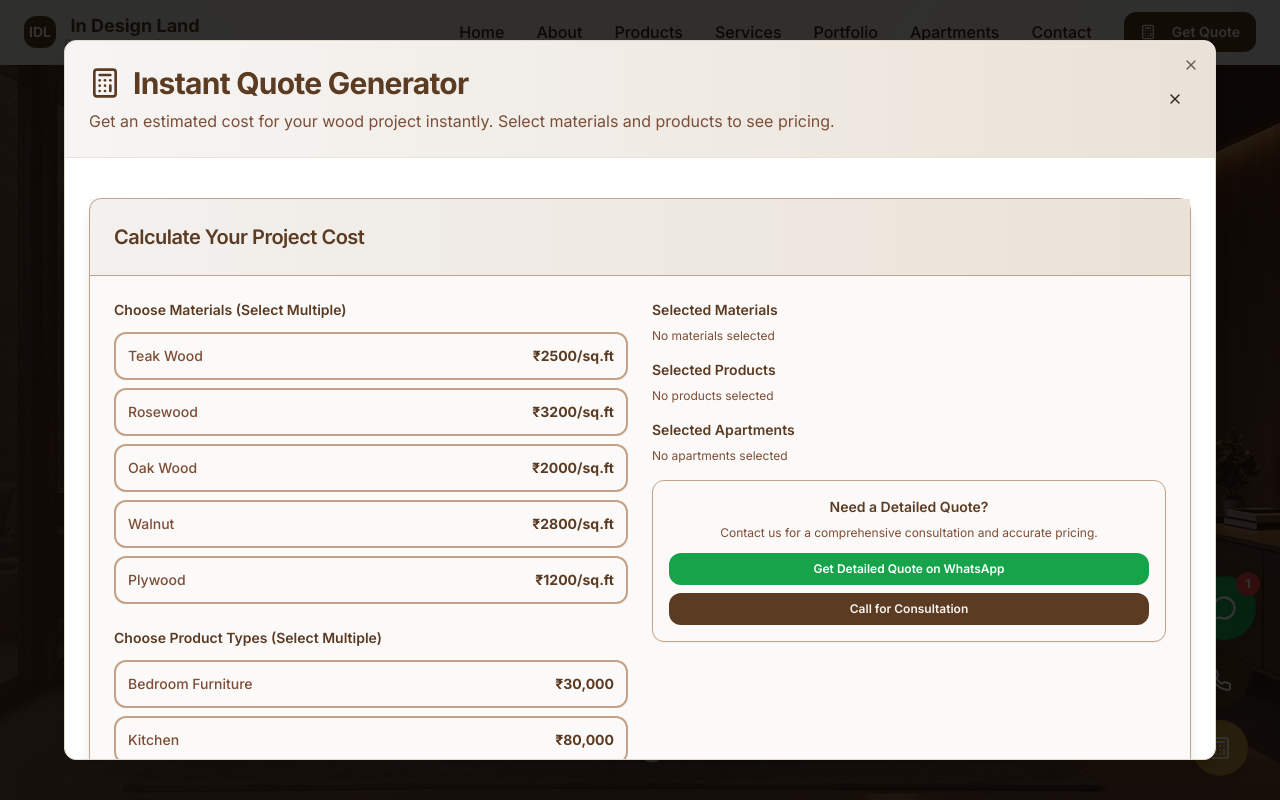
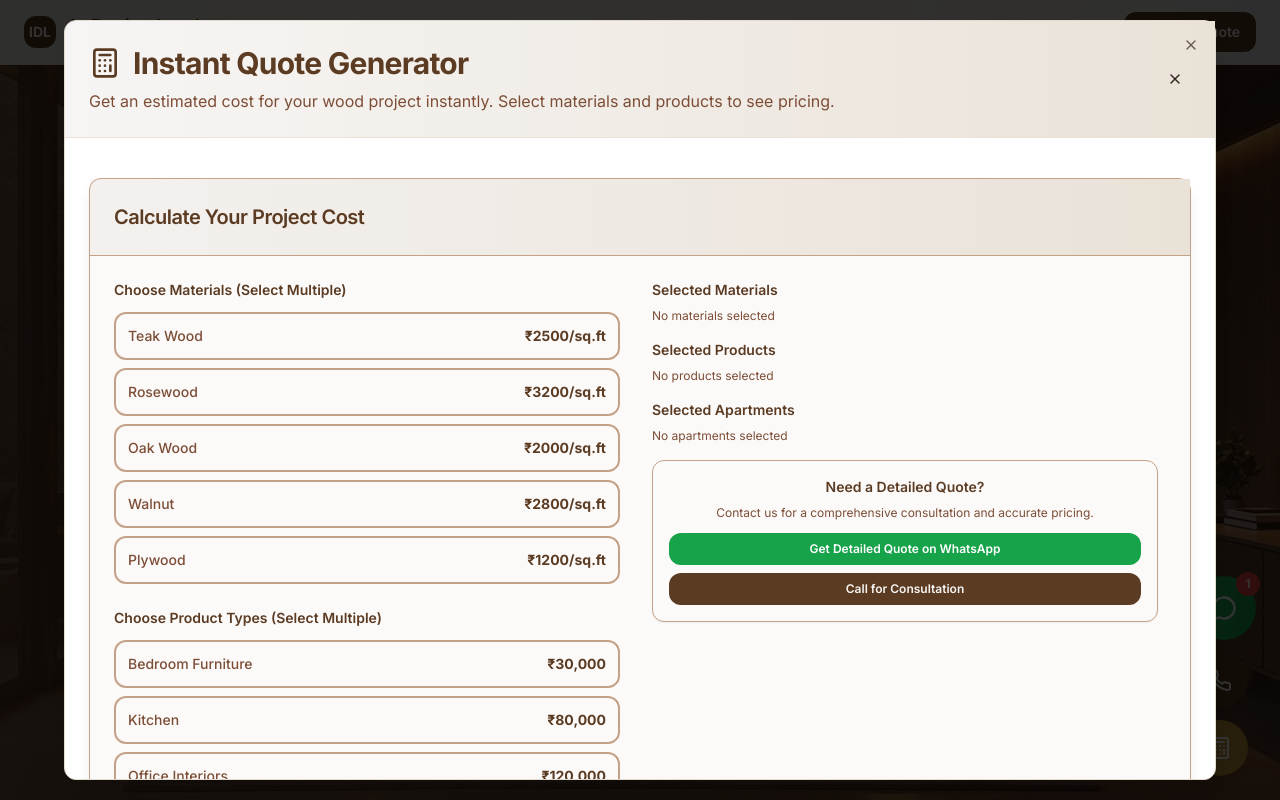
Before and after one commit to shivareddy2002/woodland-crafted-designs, a React (Vite) app: page / in a window 1280 px wide. Both pictures are taken after a click on the button "Get Quote". Shown: the top 800 px of the page. Built offline with nearby package versions, Linux system fonts and the light colour scheme.

Commit message:
Fix scrolling issue in quote generator

```diff
--- a/src/components/QuoteGeneratorModal.tsx
+++ b/src/components/QuoteGeneratorModal.tsx
@@ -102,15 +102,15 @@ const QuoteGeneratorModal = ({ isOpen, onClose }: QuoteGeneratorModalProps) => {
 
   return (
     <Dialog open={isOpen} onOpenChange={onClose}>
-      <DialogContent className="max-w-6xl max-h-[90vh] p-0 bg-white overflow-hidden">
-        <DialogHeader className="p-6 border-b border-wood-light bg-gradient-to-r from-primary/5 to-wood-light">
+      <DialogContent className="max-w-6xl max-h-[95vh] p-0 bg-white flex flex-col">
+        <DialogHeader className="p-4 sm:p-6 border-b border-wood-light bg-gradient-to-r from-primary/5 to-wood-light flex-shrink-0">
           <div className="flex items-center justify-between">
             <div>
-              <DialogTitle className="text-3xl font-bold text-primary flex items-center">
-                <Calculator className="w-8 h-8 mr-3" />
+              <DialogTitle className="text-2xl sm:text-3xl font-bold text-primary flex items-center">
+                <Calculator className="w-6 h-6 sm:w-8 sm:h-8 mr-2 sm:mr-3" />
                 Instant Quote Generator
               </DialogTitle>
-              <p className="text-wood-dark mt-2">
+              <p className="text-wood-dark mt-2 text-sm sm:text-base">
                 Get an estimated cost for your wood project instantly. Select materials and products to see pricing.
               </p>
             </div>
@@ -118,24 +118,24 @@ const QuoteGeneratorModal = ({ isOpen, onClose }: QuoteGeneratorModalProps) => {
               variant="ghost"
               size="sm"
               onClick={onClose}
-              className="h-8 w-8 p-0"
+              className="h-8 w-8 p-0 flex-shrink-0"
             >
               <X className="h-4 w-4" />
             </Button>
           </div>
         </DialogHeader>
 
-        <div className="p-6 overflow-y-auto">
-          <Card className="border-wood-medium shadow-lg">
-            <CardHeader className="bg-gradient-to-r from-primary/5 to-wood-light border-b border-wood-medium">
-              <CardTitle className="text-xl text-primary">
+        <div className="flex-1 overflow-y-auto p-4 sm:p-6">
+          <Card className="border-wood-medium shadow-lg h-full flex flex-col">
+            <CardHeader className="bg-gradient-to-r from-primary/5 to-wood-light border-b border-wood-medium flex-shrink-0">
+              <CardTitle className="text-lg sm:text-xl text-primary">
                 Calculate Your Project Cost
               </CardTitle>
             </CardHeader>
-            <CardContent className="p-6">
-              <div className="grid grid-cols-1 lg:grid-cols-2 gap-6">
+            <CardContent className="p-4 sm:p-6 flex-1 overflow-y-auto">
+              <div className="grid grid-cols-1 lg:grid-cols-2 gap-4 sm:gap-6 h-full">
                 {/* Input Section */}
-                <div className="space-y-6">
+                <div className="space-y-4 sm:space-y-6 overflow-y-auto max-h-[60vh] lg:max-h-full pr-2">
                   {/* Material Selection */}
                   <div>
                     <label className="block text-sm font-semibold text-primary mb-3">
@@ -236,7 +236,7 @@ const QuoteGeneratorModal = ({ isOpen, onClose }: QuoteGeneratorModalProps) => {
                 </div>
 
                 {/* Result Section */}
-                <div className="space-y-4">
+                <div className="space-y-4 overflow-y-auto max-h-[60vh] lg:max-h-full pr-2">
                   {/* Selected Items */}
                   <div>
                     <h3 className="text-sm font-semibold text-primary mb-2">Selected Materials</h3>
```
